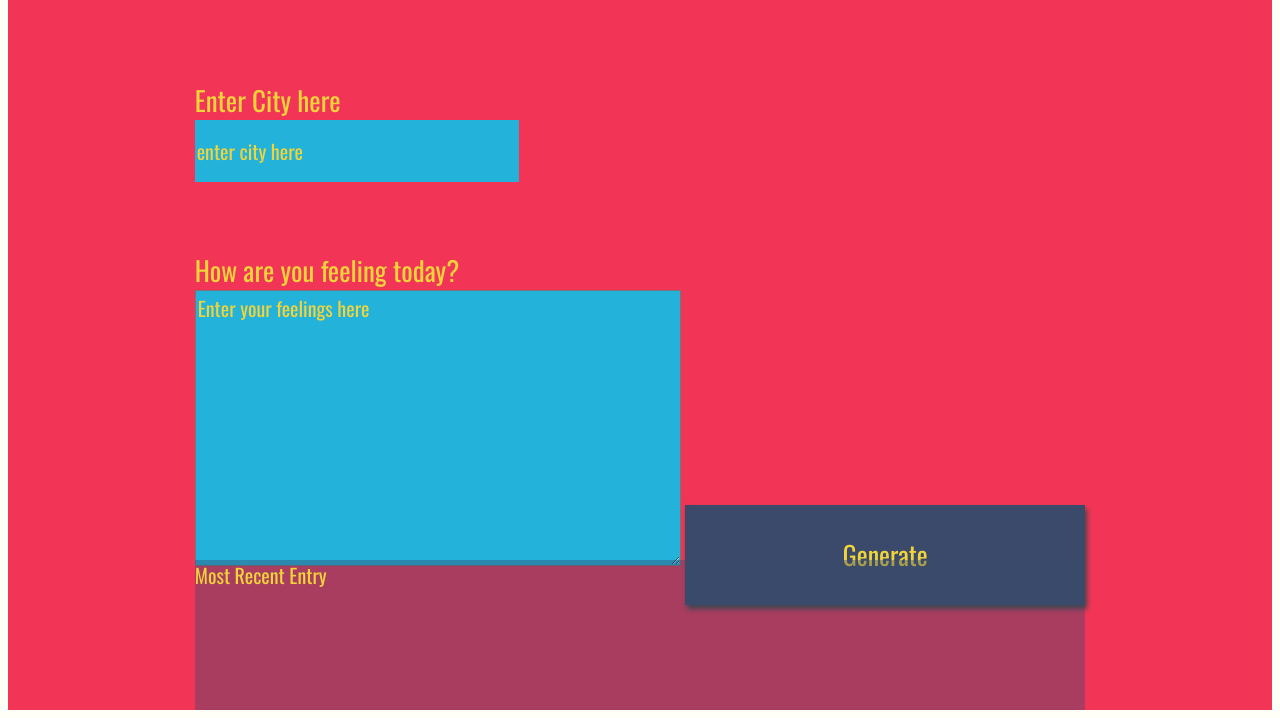
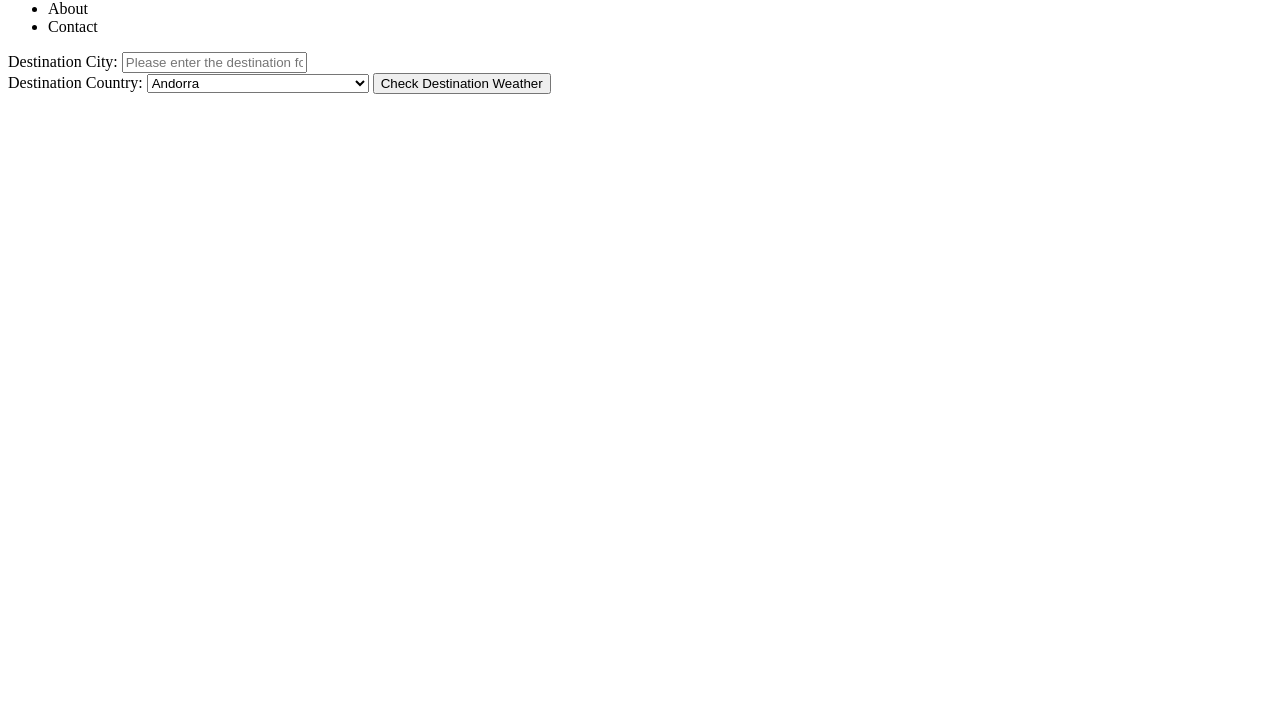
Before and after one commit to Jason-Donmoyer/Travel-App, a website built with webpack: page src/client/views/index.html in a window 1280 px wide. Shown: the part 98-816 px from the top of the page. Built offline with nearby package versions, Linux system fonts and the light colour scheme; a web font is replaced by a local one.

Commit message:
added server dir. removed css styles from scss file. Begin work on markup in index.html. A through B complete on country code selection dropdown. This dropdown menu is also being tracked in a seperate repo for reusability

```diff
--- a/package.json
+++ b/package.json
@@ -5,7 +5,7 @@
   "main": "server.js",
   "scripts": {
     "test": "echo \"Error: no test specified\" && exit 1",
-    "start": "node src/server.js",
+    "start": "node src/server/server.js",
     "build-prod": "webpack --config webpack.prod.js",
     "build-dev": "webpack-dev-server --config webpack.dev.js --open"
   },
--- a/src/client/js/app.js
+++ b/src/client/js/app.js
@@ -21,6 +21,8 @@ export async function getDataCall(e) {
 
   userInputData['pixabay'] = await Client.getPixabay(city);
   console.log(userInputData);
+
+  //document.querySelector('.test_div').style.backgroundImage = url(userInputData.pixabay.img);
 
 
 }
--- a/src/client/styles/style.scss
+++ b/src/client/styles/style.scss
@@ -1,104 +1,115 @@
-body {
-    background: #fffff8;
-    font-family: -apple-system, BlinkMacSystemFont, sans-serif;
-}
+@import "https://fonts.googleapis.com/css?family=Oswald:400,600,700|Ranga:400,700&display=swap";
 
-#app {
-    display: grid;
-    grid-auto-rows: minmax(150px, auto);
-    /* grid-template-columns:  */
-    height: 100vh;
-    background: #f23557;
-    color: #f0d43a;
-    justify-content: center;
-    grid-gap: 1em;
-    font-size: 20px;
-    font-family: 'Oswald', sans-serif;
-}
+// body {
+//     background: #fffff8;
+//     font-family: -apple-system, BlinkMacSystemFont, sans-serif;
+// }
 
-.holder {}
+// #app {
+//     display: grid;
+//     grid-auto-rows: minmax(150px, auto);
+//     /* grid-template-columns:  */
+//     height: 100vh;
+//     background: #f23557;
+//     color: #f0d43a;
+//     justify-content: center;
+//     grid-gap: 1em;
+//     font-size: 20px;
+//     font-family: 'Oswald', sans-serif;
+// }
 
-.entry {
-    background: rgba(59, 74, 107, .4);
-}
+// .test_div {
+//     height: 400px;
+//     width: 400px;
+//     border: 1px solid #000;
+//     //position: absolute;
+//     //top: 0;
+//     z-index: 1;
+// }
 
-#entryHolder {}
+// .holder {}
 
-#date {}
+// .entry {
+//     background: rgba(59, 74, 107, .4);
+// }
 
-#temp {}
+// #entryHolder {}
 
-#content {}
+// #date {}
 
-.headline {}
+// #temp {}
 
-.title {}
+// #content {}
 
-/*  Basic Styling To Override Default For Basic HTML Elements */
-label {
-    display: block;
-    font-size: 27px;
-}
+// .headline {}
 
-input {
-    display: block;
-    height: 60px;
-    width: 320px;
-    background: #22b2da;
-    color: #f0d43a;
-    font-size: 20px;
-    font-family: 'Oswald', sans-serif;
-    border: none;
-}
+// .title {}
 
-button {
-    width: 400px;
-    height: 100px;
-    background: #3b4a6b;
-    color: #f0d43a;
-    font-size: 26px;
-    font-family: 'Oswald', sans-serif;
-    border: none;
-    box-shadow: 2px 4px 5px #444;
-}
+// /*  Basic Styling To Override Default For Basic HTML Elements */
+// label {
+//     display: block;
+//     font-size: 27px;
+// }
 
-h1 {
-    font-size: 36px;
-}
+// input {
+//     display: block;
+//     height: 60px;
+//     width: 320px;
+//     background: #22b2da;
+//     color: #f0d43a;
+//     font-size: 20px;
+//     font-family: 'Oswald', sans-serif;
+//     border: none;
+// }
 
-textarea {
-    background: #22b2da;
-    color: #f0d43a;
-    font-size: 20px;
-    font-family: 'Oswald', sans-serif;
-}
+// button {
+//     width: 400px;
+//     height: 100px;
+//     background: #3b4a6b;
+//     color: #f0d43a;
+//     font-size: 26px;
+//     font-family: 'Oswald', sans-serif;
+//     border: none;
+//     box-shadow: 2px 4px 5px #444;
+// }
 
-/* Reset style for HTML element on active to have no border*/
-input:focus,
-select:focus,
-textarea:focus,
-button:focus {
-    outline: none;
-}
+// h1 {
+//     font-size: 36px;
+// }
 
-/* Style for Placeholder Text*/
-::placeholder {
-    /* Firefox, Chrome, Opera */
-    color: #f0d43a;
-    font-family: 'Oswald', sans-serif;
+// textarea {
+//     background: #22b2da;
+//     color: #f0d43a;
+//     font-size: 20px;
+//     font-family: 'Oswald', sans-serif;
+// }
 
-}
+// /* Reset style for HTML element on active to have no border*/
+// input:focus,
+// select:focus,
+// textarea:focus,
+// button:focus {
+//     outline: none;
+// }
 
-:-ms-input-placeholder {
-    /* Internet Explorer 10-11 */
-    color: #f0d43a;
-    font-family: 'Oswald', sans-serif;
+// /* Style for Placeholder Text*/
+// ::placeholder {
+//     /* Firefox, Chrome, Opera */
+//     color: #f0d43a;
+//     font-family: 'Oswald', sans-serif;
 
-}
+// }
 
-::-ms-input-placeholder {
-    /* Microsoft Edge */
-    color: #f0d43a;
-    font-family: 'Oswald', sans-serif;
+// :-ms-input-placeholder {
+//     /* Internet Explorer 10-11 */
+//     color: #f0d43a;
+//     font-family: 'Oswald', sans-serif;
 
-}
+// }
+
+// ::-ms-input-placeholder {
+//     /* Microsoft Edge */
+//     color: #f0d43a;
+//     font-family: 'Oswald', sans-serif;
+
+// }
--- a/src/client/views/index.html
+++ b/src/client/views/index.html
@@ -3,13 +3,75 @@
 
 <head>
   <meta charset="UTF-8">
-  <title>Weather Journal</title>
-  <link href="https://fonts.googleapis.com/css?family=Oswald:400,600,700|Ranga:400,700&display=swap" rel="stylesheet">
-  <!-- <link rel="stylesheet" href="style.css"> -->
+  <title>Travel Destination Weather App</title>
 </head>
 
 <body>
-  <div id="app">
+  <div class="container">
+    <header>
+      <h1>Destination Forcast Web-App</h1>
+      <nav>
+        <ul>
+          <li>Home<a href=""></a></li>
+          <li>About<a href=""></a></li>
+          <li>Contact<a href=""></a></li>
+        </ul>
+      </nav>
+    </header>
+    <main>
+      <section>
+        <form action="" autocomplete="on">
+          <label for="city">Destination City:</label>
+          <input type="text" id="city" name="city" placeholder="Please enter the destination for your trip">
+          <br>
+          <label for="country">Destination Country:</label>
+          <select name="country" id="country">
+            <option value="AD">Andorra</option>
+            <option value="AE">United Arab Emirates</option>
+            <option value="AF">Afghanistan</option>
+            <option value="AG">Antigua and Barbuda</option>
+            <option value="AI">Anguilla</option>
+            <option value="AL">Albania</option>
+            <option value="AM">Armenia</option>
+            <option value="AN">Netherlands Antilles</option>
+            <option value="AO">Angola</option>
+            <option value="AQ">Antarctica</option>
+            <option value="AR">Argentina</option>
+            <option value="AS">American Samoa</option>
+            <option value="AT">Austria</option>
+            <option value="AU">Australia</option>
+            <option value="AW">Aruba</option>
+            <option value="AX">Aland</option>
+            <option value="AZ">Azerbaijan</option>
+            <option value="BA">Boznia and Herzogovina</option>
+            <option value="BB">Barbados</option>
+            <option value="BD">Bangladesh</option>
+            <option value="BE">Belgium</option>
+            <option value="BF">Burkina Faso</option>
+            <option value="BG">Bulgaria</option>
+            <option value="BH">Bahrain</option>
+            <option value="BI">Barundi</option>
+            <option value="BJ">Benin</option>
+            <option value="BL">Saint Barthelemy</option>
+            <option value="BM">Bermuda</option>
+            <option value="BN">Brunei</option>
+            <option value="BO">Bolivia</option>
+            <option value="BQ">Bonaire, Sint Eustatius, and Saba</option>
+            <option value="BR">Brazil</option>
+            <option value="BS">Bahamas</option>
+            <option value="BT">Bhutan</option>
+            <option value="BV">Bouvet Island</option>
+            <option value="BW">Botswana</option>
+            <option value="BY">Belarus</option>
+            <option value="BZ">Belize</option>
+            <option value="US">United States</option>
+          </select>
+          <button id="generate" type="submit">Check Destination Weather</button>
+        </form>
+      </section>
+    </main>
+  </div>
+  <!-- <div id="app">
     <div class="holder headline">
       <h1>Weather Journal App</h1>
     </div>
@@ -22,6 +84,7 @@
       <textarea class="myInput" id="feelings" placeholder="Enter your feelings here" rows="9" cols="50"></textarea>
       <button id="generate" type="submit"> Generate </button>
     </div>
+    <div class="test_div">TEST DIV</div>
     <div class="holder entry">
       <div class="title">Most Recent Entry</div>
       <div id="entryHolder">
@@ -30,7 +93,7 @@
         <div id="content"></div>
       </div>
     </div>
-  </div>
+  </div> -->
   <!-- <script src="app.js" type="text/javascript"></script> -->
 
 </body>
```
Also changed, not shown: src/server/server.js (renamed from src/server.js, +0 -16 lines).
